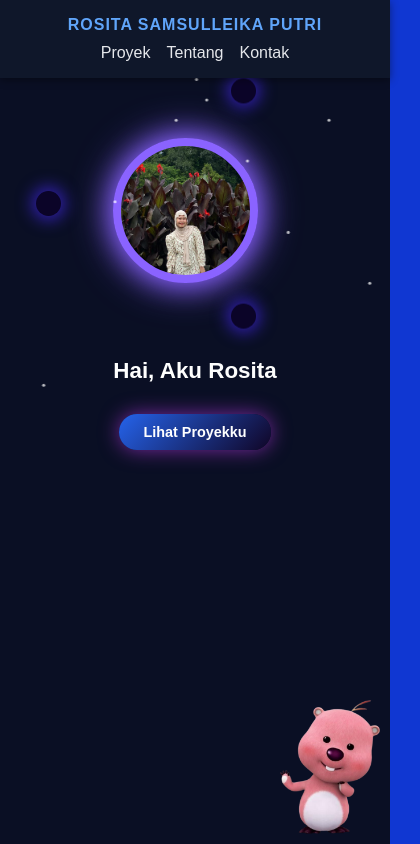
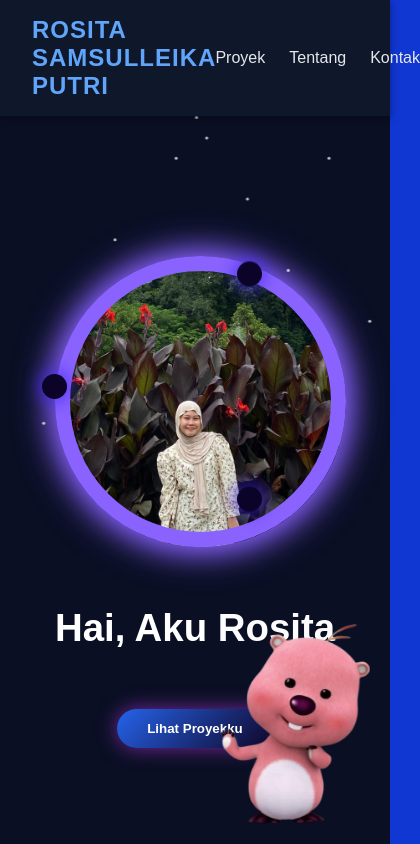
Before and after one commit to acaaa14/Portofolio, a plain HTML site: page index.html in a window 390 px wide. Shown: the top 844 px of the page, 420 px wide, since content can reach past the window. Drawn offline with Linux system fonts and the light colour scheme.

Commit message:
rositajelek

```diff
--- a/style.css
+++ b/style.css
@@ -785,188 +785,3 @@ footer {
   0% { transform: rotate(0deg); }
   100% { transform: rotate(360deg); }
 }
-
-/* ====================================== */
-/* 📱 RESPONSIVE DESIGN */
-/* ====================================== */
-
-/* --- TABLET (max-width: 1024px) --- */
-@media (max-width: 1024px) {
-
-  nav {
-    flex-direction: column;
-    gap: 10px;
-  }
-
-  .nav-links {
-    gap: 1rem;
-  }
-
-  .hero {
-    padding-top: 100px;
-  }
-
-  .orbit-container {
-    width: 200px;
-    height: 200px;
-  }
-
-  .profile-pic {
-    width: 230px;
-    height: 230px;
-  }
-
-  .orbit-border {
-    width: 235px;
-    height: 235px;
-  }
-
-  .hero-text h2 {
-    font-size: 2rem;
-  }
-
-  .work-grid {
-    grid-template-columns: repeat(auto-fit, minmax(300px, 1fr));
-  }
-
-  .work-card {
-    padding: 2rem 1rem;
-  }
-}
-
-
-/* --- HANDPHONE (max-width: 768px) --- */
-@media (max-width: 768px) {
-
-  .logo {
-    font-size: 1.2rem;
-    text-align: center;
-  }
-
-  .nav-links {
-    flex-wrap: wrap;
-    justify-content: center;
-  }
-
-  .hero {
-    padding-top: 80px;
-  }
-
-  .orbit-container {
-    width: 160px;
-    height: 160px;
-  }
-
-  .profile-pic {
-    width: 170px;
-    height: 170px;
-  }
-
-  .orbit-border {
-    width: 175px;
-    height: 175px;
-    border-width: 10px;
-  }
-
-  .hero-text h2 {
-    font-size: 1.7rem;
-  }
-
-  #cta {
-    margin-top: 30px;
-    padding: 10px 24px;
-    font-size: 0.9rem;
-  }
-
-  .education,
-  .experience,
-  .about {
-    padding: 60px 6%;
-  }
-
-  .edu-wrapper {
-    flex-direction: column;
-    gap: 20px;
-  }
-
-  .highlight-ball {
-    display: none; /* hilangkan karena posisi pecah di HP */
-  }
-
-  .work-grid {
-    grid-template-columns: 1fr;
-  }
-
-  .work-card {
-    width: 100%;
-  }
-
-  .work-slider img {
-    width: 130px;
-  }
-
-  .figma-link {
-    top: 5px;
-    left: 5px;
-  }
-}
-
-
-/* --- SMALL PHONE (max-width: 480px) --- */
-@media (max-width: 480px) {
-
-  .logo {
-    font-size: 1rem;
-  }
-
-  .hero {
-    padding-top: 60px;
-  }
-
-  .orbit-container {
-    width: 130px;
-    height: 130px;
-  }
-
-  .profile-pic {
-    width: 140px;
-    height: 140px;
-  }
-
-  .orbit-border {
-    width: 145px;
-    height: 145px;
-    border-width: 8px;
-  }
-
-  .hero-text h2 {
-    font-size: 1.4rem;
-  }
-
-  .work-card {
-    padding: 1.5rem 1rem;
-  }
-
-  .work-slider img {
-    width: 110px;
-  }
-
-  .skills-icons img {
-    width: 40px;
-  }
-
-  .contact-buttons {
-    flex-direction: column;
-  }
-
-  .contact-btn {
-    width: 100%;
-    justify-content: center;
-  }
-
-  .corner-beaver {
-    width: 100px;
-    bottom: 10px;
-    right: 10px;
-  }
-}
```
